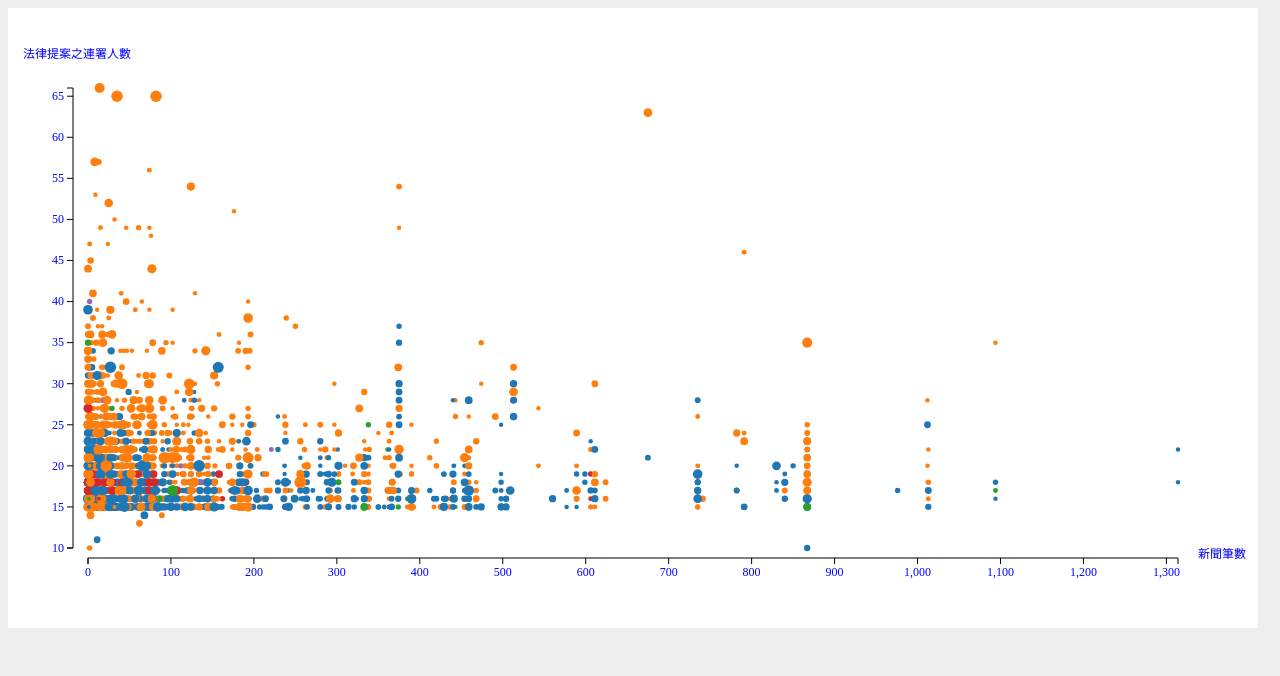
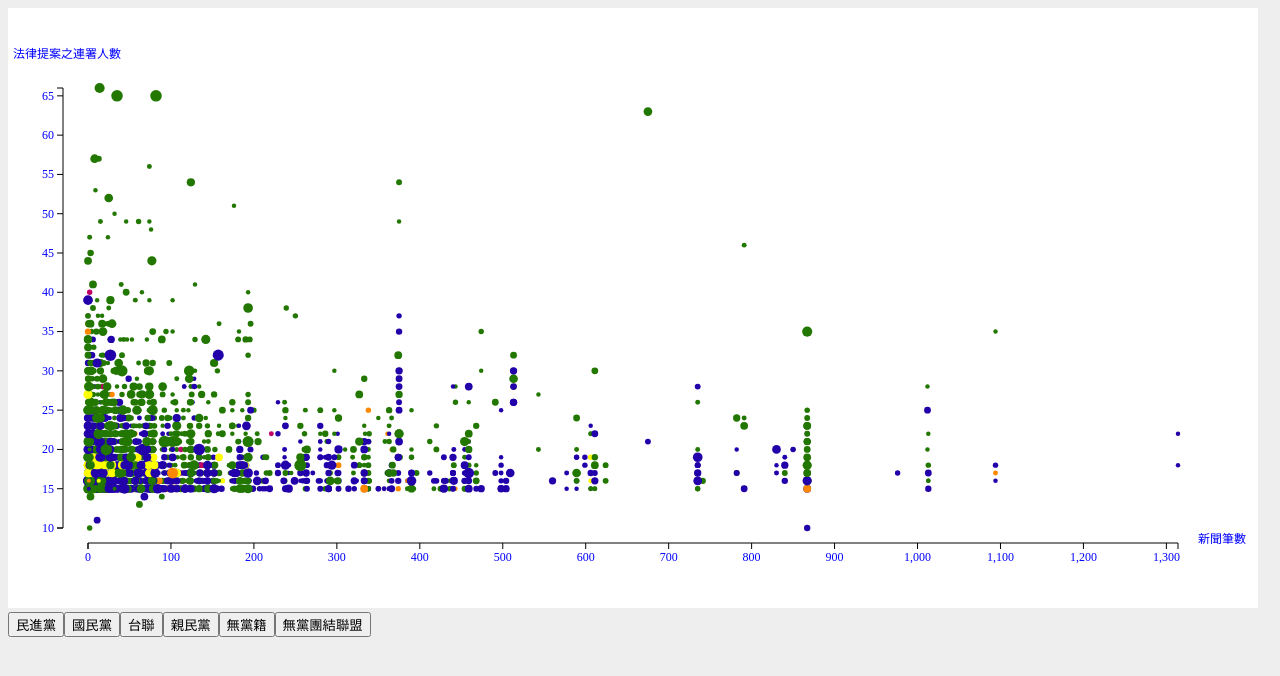
Before and after one commit to CCSung/legislation, a plain HTML site: page index.html in a window 1280 px wide. Drawn offline with nearby package versions, Linux system fonts and the light colour scheme.

Commit message:
Add files via upload

```diff
--- a/index.html
+++ b/index.html
@@ -25,19 +25,25 @@
 
 <script>
     var w = 1250;
-    var h = 620;
+    var h = 600;
     var padding = 80;
-    var letterList = ["國民黨","民進黨","親民黨","台聯","無黨團結聯盟"];
-
+    var letterList = ["國民黨","民進黨","親民黨","台聯","無黨團結聯盟","無黨籍"];
+    var color=["#2200AA","#227700","#FF8800","#FFFF00","#C10066","#888888"]
     svg();
 
-    d3.csv("D3-legislation.csv", function(dataSet){
-
+    d3.csv("D3-legislation.csv",row, function(dataSet){
            bind(dataSet);
            render(dataSet);
-
+           btnList(dataSet);
         });
 
+    function row(d){
+
+        d.pronum = +d.pronum;
+        d.news = +d.news;
+
+            return d;
+        }
 
     function svg(){
            d3.select("body").append("svg").attr({
@@ -82,8 +88,9 @@
                     })])
                     .range([2,6]);
 
-           var fScale = d3.scale.category10();
-
+           var fScale = d3.scale.ordinal()
+                          .domain(letterList)
+                          .range(color);
 
             var xAxis= d3.svg.axis()
                       .scale(xScale)
@@ -115,7 +122,7 @@
        d3.select("svg")
              .append("g")
              .attr("class","axis")
-             .attr("transform","translate(0,"+(h-padding+10)+")")
+             .attr("transform","translate(0,"+(h-padding+15)+")")
              .call(xAxis)
              .append("text")
              .attr("x", 1190)
@@ -124,7 +131,7 @@
        d3.select("svg")
              .append("g")
              .attr("class","axis")
-             .attr("transform","translate("+(padding-15)+",0)")
+             .attr("transform","translate("+(padding-25)+",0)")
              .call(yAxis)
              .append("text")
              .attr("x", -50)
@@ -136,25 +143,55 @@
           function btnList(dataSet){
            var partyArr = dataSet.map(function(d){
                return d.firstpar;
-           })
+           });
 
            var uniqueparty = unique(partyArr);
-           var selection = d3.select("body").selectAll("div").data(uniqueparty);
-           selection.enter().append("div");
-           selection.exit().remove();
 
-           d3.selectAll("div").text(function(d){
-               return d
-           })}
+           var filterparty = uniqueparty.filter(function(d){
+               return d!="";
+           });
 
-           function unique(partyArr){
-           var n = [];
+           var selection = d3.select("body")
+           .append("div")
+           .selectAll("input")
+           .data(filterparty)
+           .attr({
+                  type: "button",
+                  value:　function(d){
+                      return d;
+                  }
+               });
+           selection.enter()
+               .append("input")
+               .attr({
+                  type: "button",
+                  value:　function(d){
+                      return d;
+                  }
+           })
+               .on("click",function(d){
+               update(d);
+           });
 
-           for (var i=0; i<partyArr.length;i++){
-                if(n.indexOf(partyArr[i])===-1){
-                   n.push(partyArr[i]);
-                   return n;}}}
+          function update(partyName){
+              var newDataSet = dataSet.filter(function(d){
+                      return d.firstpar === partyName;
+                  });
+          bind(newDataSet)
+          render(newDataSet)
 
+          }
+          }
+
+          function unique(array){
+          var n = [];
+          for(var i = 0; i < array.length; i++){
+            if (n.indexOf(array[i]) == -1){
+                n.push(array[i]);
+            }
+          }
+          return n;
+        }
 
     </script>
 
```
